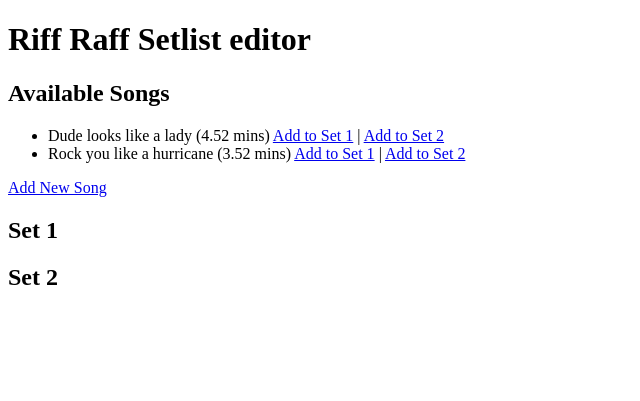
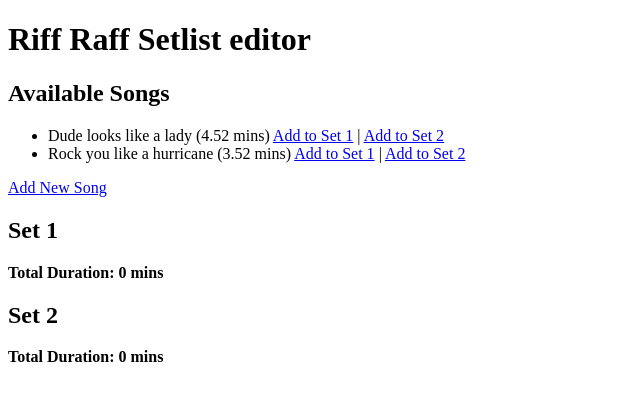
Before and after one commit to TrisPatt/Set-List-App, a Django app: page / in a window 1280 px wide. Shown: the top 401 px of the page, without its empty margins (0-640 px from the left). Run offline with Django 5.2, Linux system fonts and the light colour scheme; data comes from the database, SQL or seed files in the repository; both versions use the stored data as it was after the commit; data that the repository does not hold is empty.

Commit message:
add set duration to home function in views.py and home.html

```diff
--- a/setlist_project/setlist_app/templates/setlist_app/home.html
+++ b/setlist_project/setlist_app/templates/setlist_app/home.html
@@ -21,6 +21,7 @@
     <a href="{% url 'add_song' %}">Add New Song</a>
 
     <h2>Set 1</h2>
+    <p><strong>Total Duration: {{ set1_duration }} mins</strong></p>
     <ul>
         {% for item in set1 %}
             <li>{{ item.song.title }} ({{ item.song.duration }} mins)
@@ -30,6 +31,7 @@
     </ul>
 
     <h2>Set 2</h2>
+    <p><strong>Total Duration: {{ set2_duration }} mins</strong></p>
     <ul>
         {% for item in set2 %}
             <li>{{ item.song.title }} ({{ item.song.duration }} mins)
--- a/setlist_project/setlist_app/views.py
+++ b/setlist_project/setlist_app/views.py
@@ -3,10 +3,18 @@ from .models import Song, Setlist
 from .forms import SongForm
 
 def home(request):
+    # get all songs
     songs = Song.objects.all()
+
+    # get sets
     set1 = Setlist.objects.filter(set_number=1)
     set2 = Setlist.objects.filter(set_number=2)
-    return render(request, 'setlist_app/home.html', {"songs": songs, "set1": set1, "set2": set2})
+
+    # get duration of each set
+    set1_duration = sum(song.song.duration for song in set1)
+    set2_duration = sum(song.song.duration for song in set1)
+    return render(request, 'setlist_app/home.html', {"songs": songs, "set1": set1, "set2": set2, "set1_duration": set1_duration,
+        "set2_duration": set2_duration,})
 
 def add_song(request):
     if request.method == "POST":
```
Also changed, not shown: setlist_project/db.sqlite3.
